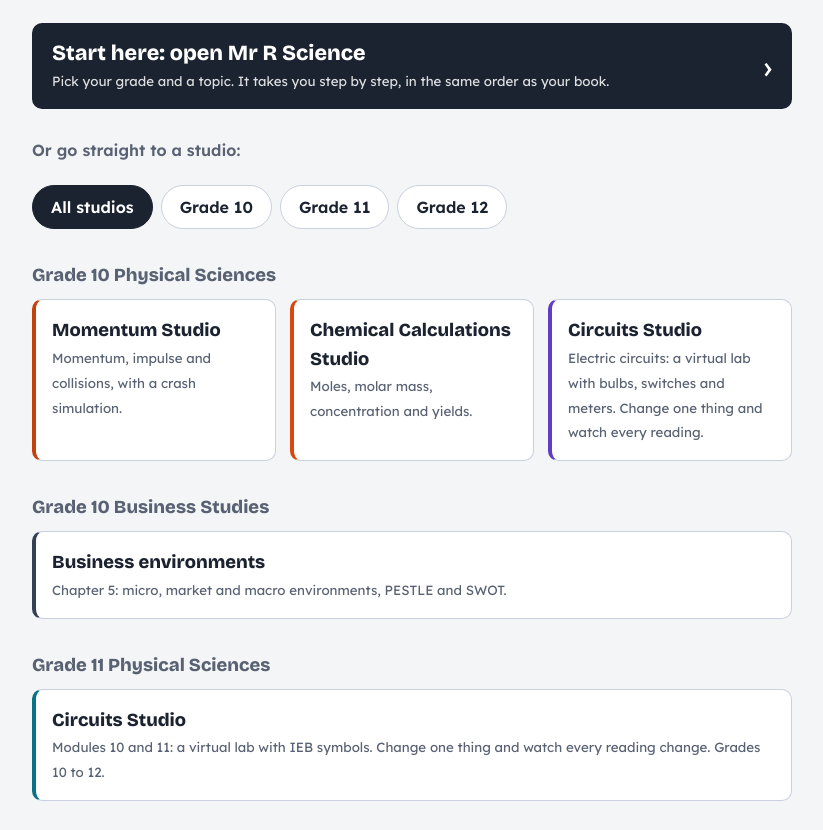
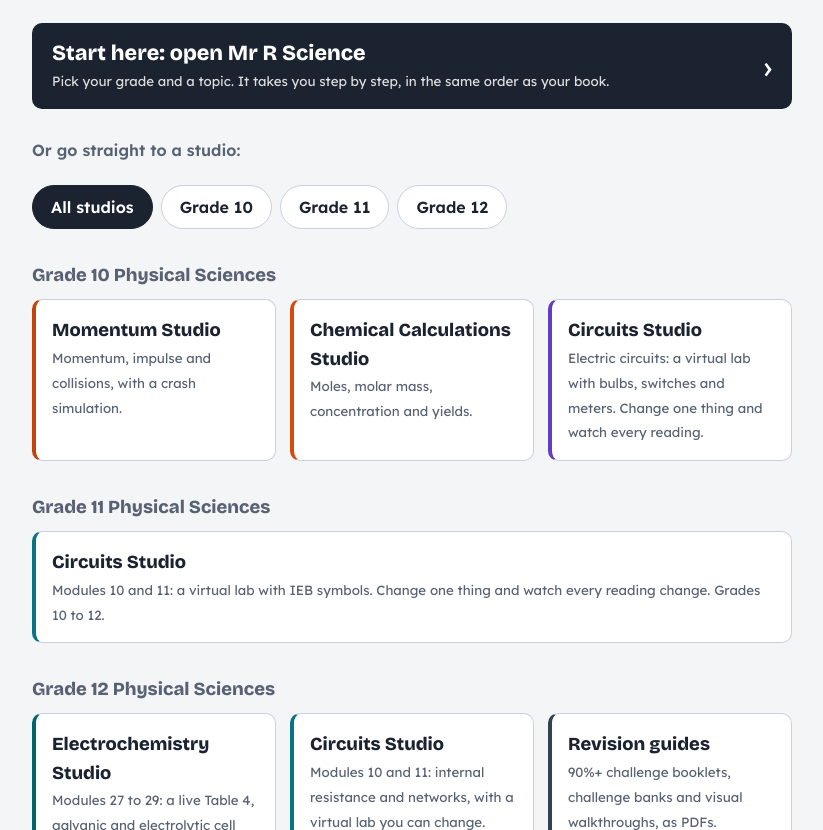
Before and after one commit to noelrobert-science/noelrobert-science.github.io, a plain HTML site: page studios/index.html in a window 1280 px wide. Shown: the part 270-1100 px from the top of the page, without its empty margins (228-1051 px from the left). Drawn offline with Linux system fonts and the light colour scheme.

Commit message:
Hide Business Environments Lab from the studios page
Co-Authored-By: Claude Opus 5.5 <noreply@anthropic.com>
Claude-Session: https://claude.ai/code/session_013EUEmdqqzX6ZG2dXi7Wupf

```diff
--- a/studios/index.html
+++ b/studios/index.html
@@ -4,7 +4,7 @@
 <meta charset="utf-8">
 <meta name="viewport" content="width=device-width, initial-scale=1, viewport-fit=cover">
 <title>The studios · Mr R Science</title>
-<meta name="description" content="Interactive practice studios for Physical Sciences and Business Studies, free for every learner.">
+<meta name="description" content="Interactive practice studios for Physical Sciences, free for every learner.">
 <link rel="icon" href="../app/icons/icon.svg" type="image/svg+xml">
 <style>
 @font-face { font-family: 'Lexend'; font-weight: 100 900; src: url(../assets/fonts/Lexend-400.woff2) format('woff2'); font-display: swap; }
@@ -73,13 +73,6 @@
   </div>
   </section>
 
-  <section data-grade="10">
-  <h2>Grade 10 Business Studies</h2>
-  <div class="grid">
-    <a class="card" href="../business-ch5/" style="--bc: var(--exam)"><b>Business environments</b><small>Chapter 5: micro, market and macro environments, PESTLE and SWOT.</small></a>
-  </div>
-  </section>
-
   <section data-grade="11">
   <h2>Grade 11 Physical Sciences</h2>
   <div class="grid">
```
Also changed, not shown: business-ch5/index.html (+1 -1 lines).
